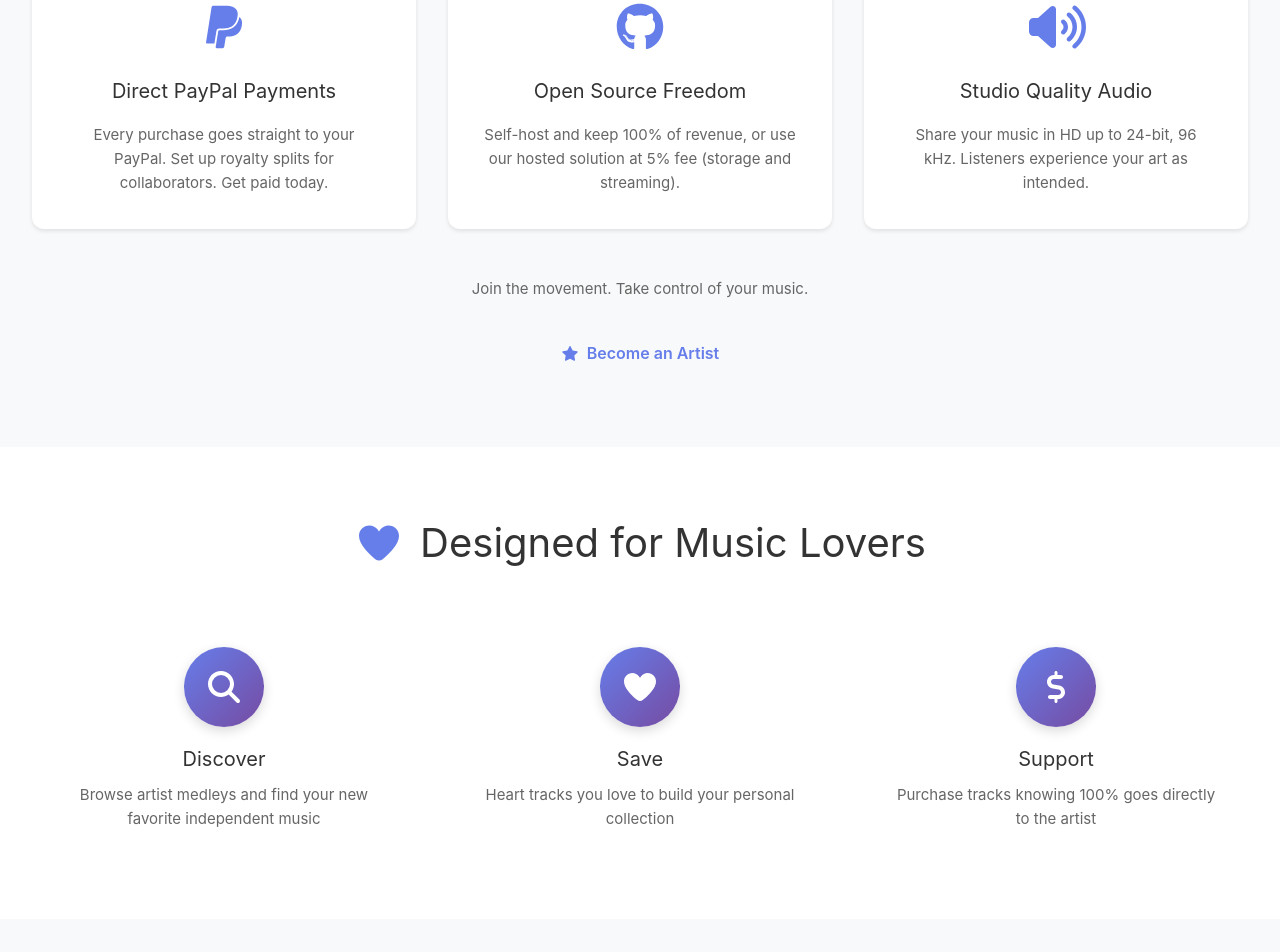
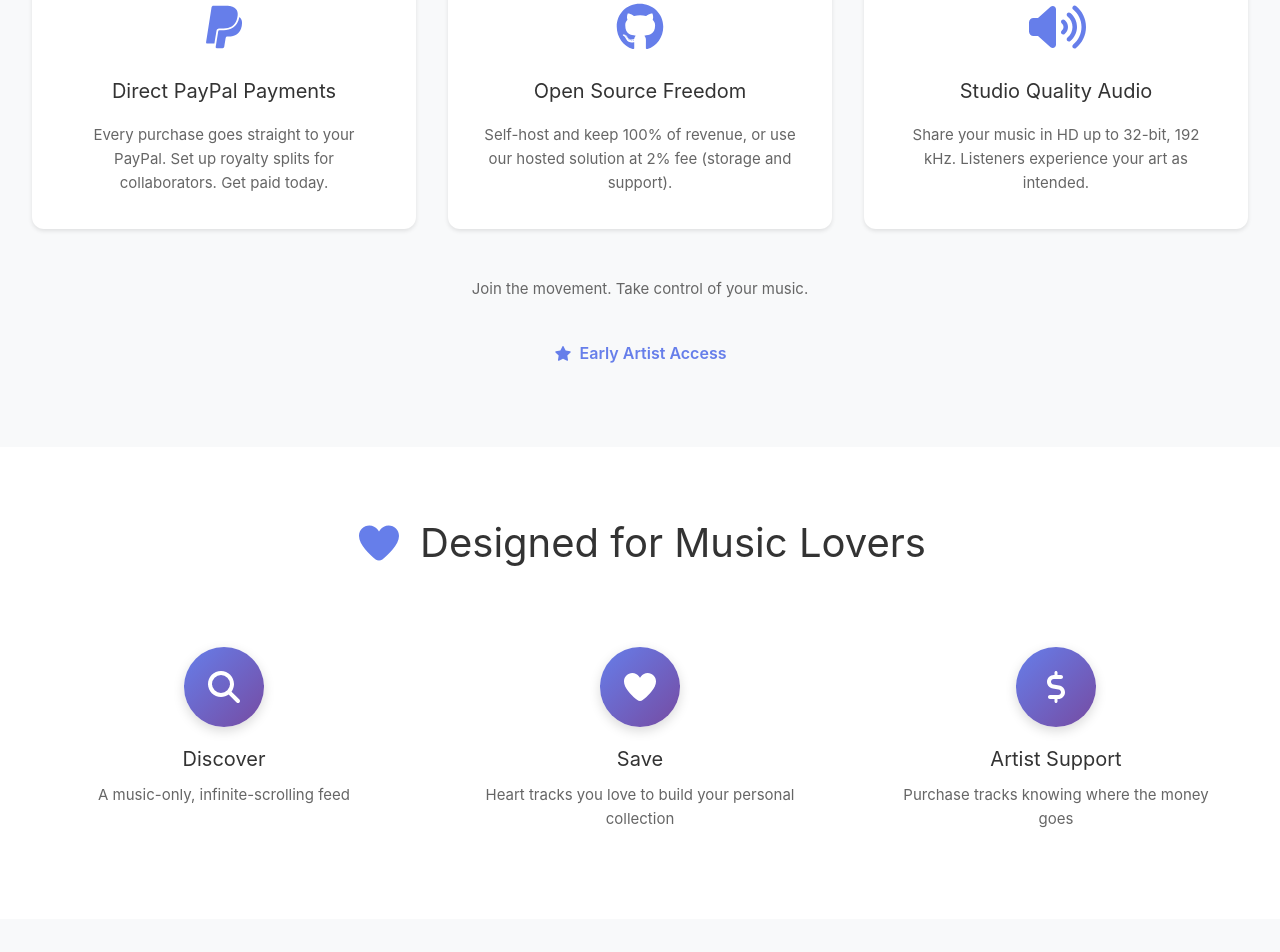
Before and after one commit to daddykev/4track-dev, a Vue app: page / in a window 1280 px wide. Shown: the part 840-1792 px from the top of the page. Built offline with nearby package versions, Linux system fonts and the light colour scheme; no server answers.

Commit message:
Favicon update v2

```diff
--- a/index.html
+++ b/index.html
@@ -2,9 +2,23 @@
 <html lang="en">
   <head>
     <meta charset="UTF-8">
-    <link rel="icon" href="/favicon.ico">
+
+    <!-- Favicons -->
+    <link rel="icon" type="image/png" sizes="16x16" href="/4track-16x16.png">
+    <link rel="icon" type="image/png" sizes="32x32" href="/4track-32x32.png">
+    <link rel="apple-touch-icon" sizes="180x180" href="/apple-touch-icon.png">
+    <link rel="shortcut icon" href="/favicon.ico">
+
     <meta name="viewport" content="width=device-width, initial-scale=1.0">
     <title>4track - Next-gen indie music platform</title>
+
+    <!-- Theme colors for mobile browsers -->
+    <meta name="theme-color" content="#667eea">
+    <meta name="msapplication-TileColor" content="#667eea">
+
+    <!-- Web App Manifest -->
+    <link rel="manifest" href="/manifest.json">
+
     <script src="https://cdn.jsdelivr.net/gh/silvia-odwyer/pixels.js/dist/Pixels.js"></script>
   </head>
   <body>
--- a/src/views/HomePage.vue
+++ b/src/views/HomePage.vue
@@ -19,7 +19,7 @@ onMounted(() => {
           Next-gen indie music platform
         </p>
         <p class="hero-tagline">
-          Open source music business software developed for artists, by artists
+          Open source music industry software — developed for artists by artists
         </p>
         <div class="hero-actions">
           <router-link to="/signup" class="btn btn-primary btn-lg hero-cta">
@@ -64,14 +64,14 @@ onMounted(() => {
               <font-awesome-icon :icon="['fab', 'github']" />
             </div>
             <h3>Open Source Freedom</h3>
-            <p>Self-host and keep 100% of revenue, or use our hosted solution at 5% fee (storage and streaming).</p>
+            <p>Self-host and keep 100% of revenue, or use our hosted solution at 2% fee (storage and support).</p>
           </div>
           <div class="feature-card">
             <div class="feature-icon">
               <font-awesome-icon icon="fa-solid fa-volume-up" />
             </div>
             <h3>Studio Quality Audio</h3>
-            <p>Share your music in HD up to 24-bit, 96 kHz. Listeners experience your art as intended.</p>
+            <p>Share your music in HD up to 32-bit, 192 kHz. Listeners experience your art as intended.</p>
           </div>
         </div>
         <div class="artist-cta">
@@ -81,7 +81,7 @@ onMounted(() => {
           <div class="flex flex-center">
             <router-link to="/artist/create" class="btn btn-outline">
               <font-awesome-icon icon="fa-solid fa-star" />
-              Become an Artist
+              Early Artist Access
             </router-link>
           </div>
         </div>
@@ -100,7 +100,7 @@ onMounted(() => {
               <font-awesome-icon icon="fa-solid fa-search" />
             </div>
             <h3>Discover</h3>
-            <p>Browse artist medleys and find your new favorite independent music</p>
+            <p>A music-only, infinite-scrolling feed</p>
           </div>
           <div class="step-card">
             <div class="step-number">
@@ -113,8 +113,8 @@ onMounted(() => {
             <div class="step-number">
               <font-awesome-icon icon="fa-solid fa-dollar-sign" />
             </div>
-            <h3>Support</h3>
-            <p>Purchase tracks knowing 100% goes directly to the artist</p>
+            <h3>Artist Support</h3>
+            <p>Purchase tracks knowing where the money goes</p>
           </div>
         </div>
       </div>
```
